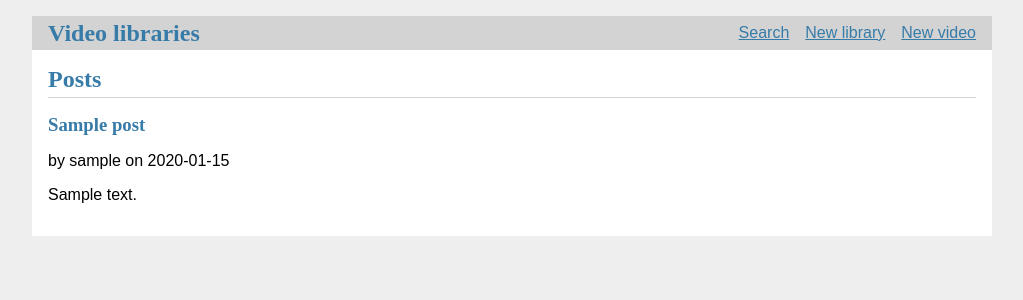
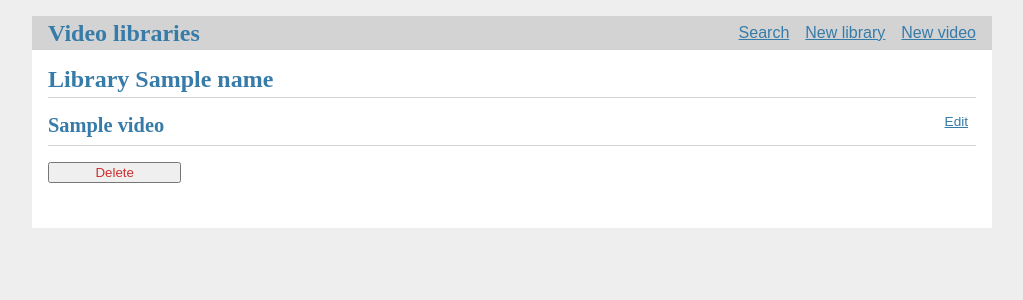
Before and after one commit to sy1ou/RT0704-TP1, a Flask app: template WEB/app/templates/library/settings.html in a window 1280 px wide. Shown: the top 300 px of the page, without its empty margins (128-1151 px from the left). Run offline with Flask 2, Linux system fonts and the light colour scheme; the template is opened without the code that fills it: most values are stand-ins (such as "Sample title", 1, 10 or a date in 2020).

Commit message:
add video library delete feature

```diff
--- a/REST/app/main.py
+++ b/REST/app/main.py
@@ -110,8 +110,6 @@ def video_management(library,title):
 def search_by_name(library,name):
     return "soon"
 
-# /search/name/Pulp+Fiction
-
 # Search for films by an actor in video library
 @app.route('/library/<string:library>/by-actor/<string:name>')
 def search_by_actor(library,name):
--- a/WEB/app/main.py
+++ b/WEB/app/main.py
@@ -80,7 +80,6 @@ def new_library():
 def show_library(library):
     """Display list of videos of a video library"""
     decoded_lib = None
-    error = None
 
     try:
         # Retrieve library content
@@ -89,31 +88,45 @@ def show_library(library):
         decoded_lib = json.loads(r.text)
     except requests.HTTPError as e:
         if r.status_code == 404:
-            error = "The video library does not exist."
+            abort(404, "The video library doesn't exist.")
         else:
             abort(500, e)
     except (requests.RequestException, json.decoder.JSONDecodeError) as e:
         abort(500, e)
 
-    return render_template("library/show.html", name=library, content=decoded_lib, error=error)
+    return render_template("library/show.html", name=library, content=decoded_lib)
 
 @app.route("/library/<string:library>/settings")
 def settings(library):
     """Manage a video library."""
-    return render_template("library/settings.html")
+    decoded_lib = None
 
-@app.route("/library/<string:library>/settings/delete", methods=["POST"]) #methods=["POST"] ???
+    try:
+        # Retrieve library content
+        r = requests.get(f"{app.config['API_URL']}/library/{library}")
+        r.raise_for_status()
+        decoded_lib = json.loads(r.text)
+    except requests.HTTPError as e:
+        if r.status_code == 404:
+            abort(404, "The video library doesn't exist.")
+        else:
+            abort(500, e)
+    except (requests.RequestException, json.decoder.JSONDecodeError) as e:
+        abort(500, e)
+
+    return render_template("library/settings.html", name=library, content=decoded_lib)
+
+@app.route("/library/<string:library>/settings/delete", methods=["POST"])
 def delete_library(library):
     """Delete a video library."""
     try:
         # Request to delete video library's file to the api
         r = requests.delete(f"{app.config['API_URL']}/library/{library}")
         r.raise_for_status()
-        flask("Sucess")
         return redirect(url_for("index"))
     except requests.HTTPError as e:
         if r.status_code == 404:
-            abort(404, f"The video library doesn't exist.")
+            abort(404, "The video library doesn't exist.")
         else:
             abort(400, e)
     except requests.RequestException as e:
@@ -227,12 +240,6 @@ def search_video():
         elif not lib:
             error = "Library is required."
 
-        # raise error if lib is not in libs ? get_libs on top of function ?
-        # libs = get_libs()
-        # if lib not in libs:
-        #     error = "This video library does not exist."
-        # Manage by try  ... except (below)
-
         if error is None:
             try:
                 match type:
@@ -248,7 +255,7 @@ def search_video():
                         error = "Unknown search type."
             except requests.HTTPError as e:
                 if r.status_code == 404:
-                    abort(404, f"The video library doesn't exist.")
+                    abort(404, "The video library doesn't exist.")
                 else:
                     abort(400, e)
             except requests.RequestException as e:
--- a/WEB/app/templates/library/settings.html
+++ b/WEB/app/templates/library/settings.html
@@ -1,29 +1,25 @@
 {% extends 'base.html' %}
 
 {% block header %}
-  <h1>{% block title %}Posts{% endblock %}</h1>
-  {% if g.user %}
-    <a class="action" href="{{ url_for('blog.create') }}">New</a>
-  {% endif %}
+  <h1>{% block title %}Library {{ name }}{% endblock %}</h1>
 {% endblock %}
 
 {% block content %}
-  {% for post in posts %}
-    <article class="post">
+  {% for video in content['videos'] %}
+    <article class="video">
       <header>
         <div>
-          <h1>{{ post['title'] }}</h1>
-          <div class="about">by {{ post['username'] }} on {{ post['created'].strftime('%Y-%m-%d') }}</div>
+          <h1>{{ video['title'] }}</h1>
         </div>
-        {% if g.user['id'] == post['author_id'] %}
-          <a class="action" href="{{ url_for('blog.update', id=post['id']) }}">Edit</a>
-        {% endif %}
+        <a class="action" href="{{ url_for('edit_video', library=name, video_id=video['title']) }}">Edit</a>
       </header>
-      <p class="body">{{ post['body'] }}</p>
     </article>
     {% if not loop.last %}
       <hr>
     {% endif %}
   {% endfor %}
+  <hr>
+  <form action="{{ url_for('delete_library', library=name) }}" method="post">
+    <input class="danger" type="submit" value="Delete" onclick="return confirm('Are you sure?');">
+  </form>
 {% endblock %}
-<a class="action" href="{{ url_for('edit_video', library='{{ name }}', video_id=video['title']) }}">Edit</a>
--- a/WEB/app/templates/library/show.html
+++ b/WEB/app/templates/library/show.html
@@ -6,9 +6,6 @@
 {% endblock %}
 
 {% block content %}
-  {% if error %}
-    <p class=error><strong>Error:</strong> {{ error }}
-  {% endif %}
   {% for video in content['videos'] %}
     <article class="video">
       <header>
```
